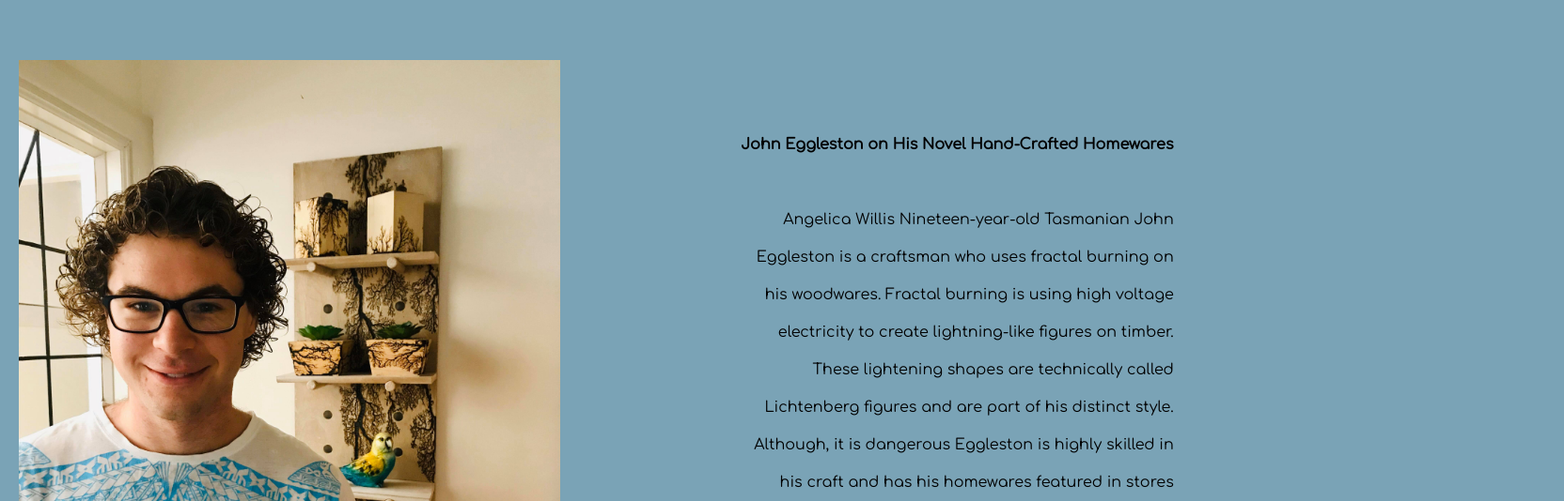
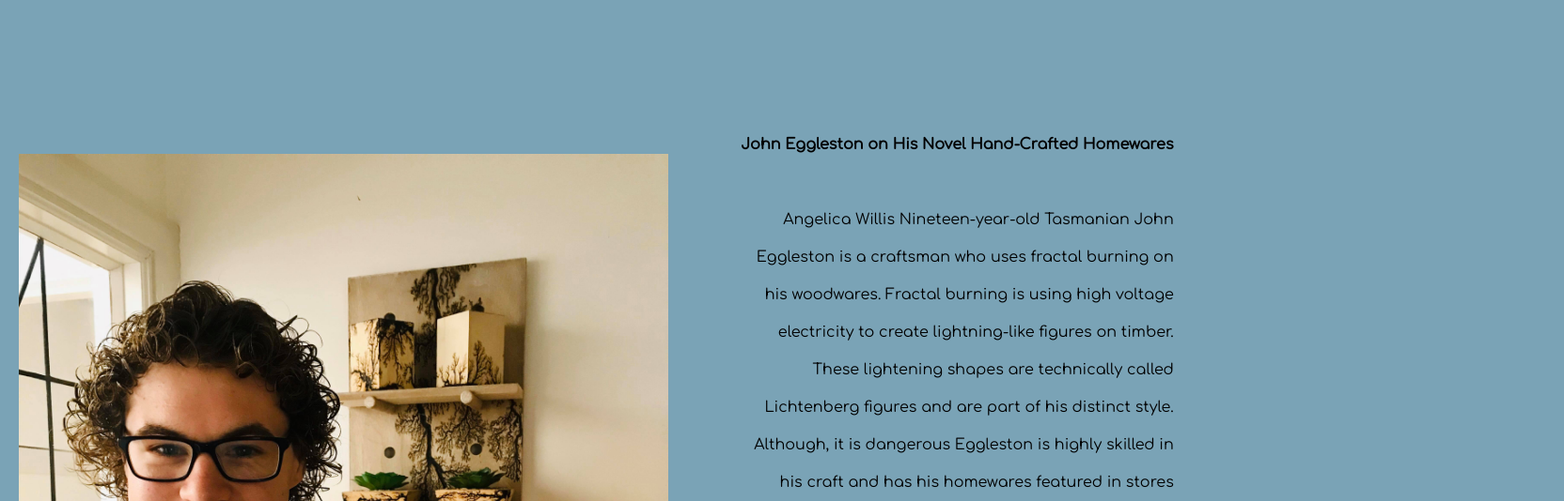
Before and after one commit to rachelb6/GenixHobart, a plain HTML site: page artsculture/johneggleston.html in a window 1280 px wide. Shown: the part 194-728 px from the top of the page at 94% size, 1664 px wide, since content can reach past the window. Drawn offline with Linux system fonts and the light colour scheme.

Commit message:
Update style.css

```diff
--- a/style.css
+++ b/style.css
@@ -817,9 +817,10 @@ h4 {
 }
 
 #item1-2 > img {
-    width: 75%;
+    width: 90%;
     height: auto;
     margin-left: 20px;
+    margin-top: 100px;
     padding: 0px;
 }
 
@@ -871,7 +872,7 @@ h4 {
     background-size: 100% 100% 100%;
 }
 
-#john2 {
+#john2 > img {
     width: 100%;
     display: flex;
     justify-content: center;
```
